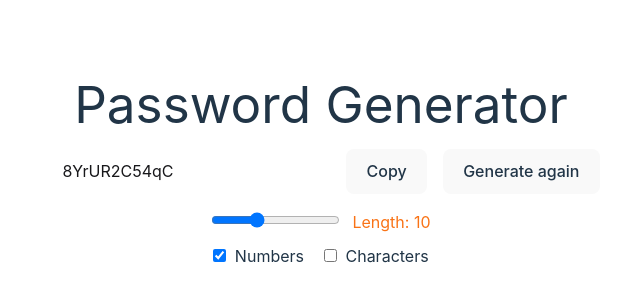
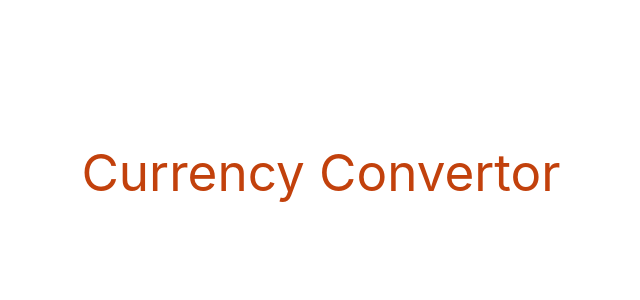
Before and after one commit to harneetsahi/chaiCodeSeries, a React (Vite) app: page / in a window 1280 px wide. Shown: the part 228-528 px from the top of the page, without its empty margins (319-959 px from the left). Built offline with nearby package versions, Linux system fonts and the light colour scheme.

Commit message:
created a custom hook

```diff
--- a/src/CurrencyConvertor.jsx
+++ b/src/CurrencyConvertor.jsx
@@ -1 +1,11 @@
 /// with API calls and optimization
+
+import { useState } from "react";
+
+export default function CurrencyConvertor() {
+  return (
+    <>
+      <h1 className="text-orange-700">Currency Convertor</h1>
+    </>
+  );
+}
--- /dev/null
+++ b/src/customHooks/useCurrencyInfo.js
@@ -0,0 +1,24 @@
+//// hooks are created in js not jsx so the file should be in js
+
+import { stat } from "graceful-fs";
+import { use } from "react";
+import { useEffect, useState } from "react";
+
+function useCurrencyInfo(currency) {
+  const [data, setData] = useState({});
+
+  //// we want to call API whenever a component changes so we use useEffect hook
+  useEffect(() => {
+    fetch(
+      `https://cdn.jsdelivr.net/gh/fawazahmed0/currency-api@1/latest/currencies/${currency}.json`
+    )
+      .then((res) => res.json())
+      .then((res) => setData(res[currency]));
+
+    console.log(data);
+  }, [currency]);
+
+  return data;
+}
+
+export default useCurrencyInfo;
--- a/src/main.jsx
+++ b/src/main.jsx
@@ -5,6 +5,7 @@ import "./index.css";
 import App from "./App.jsx";
 import BgChanger from "./BgChanger.jsx";
 import PasswordGenerator from "./PasswordGenerator.jsx";
+import CurrencyConvertor from "./CurrencyConvertor.jsx";
 
 // const randomElement = React.createElement(
 //   "a",
@@ -19,6 +20,7 @@ createRoot(rootEl).render(
     {randomElement} */}
     {/* <App /> */}
     {/* <BgChanger /> */}
-    <PasswordGenerator />
+    {/* <PasswordGenerator /> */}
+    <CurrencyConvertor />
   </StrictMode>
 );
```
